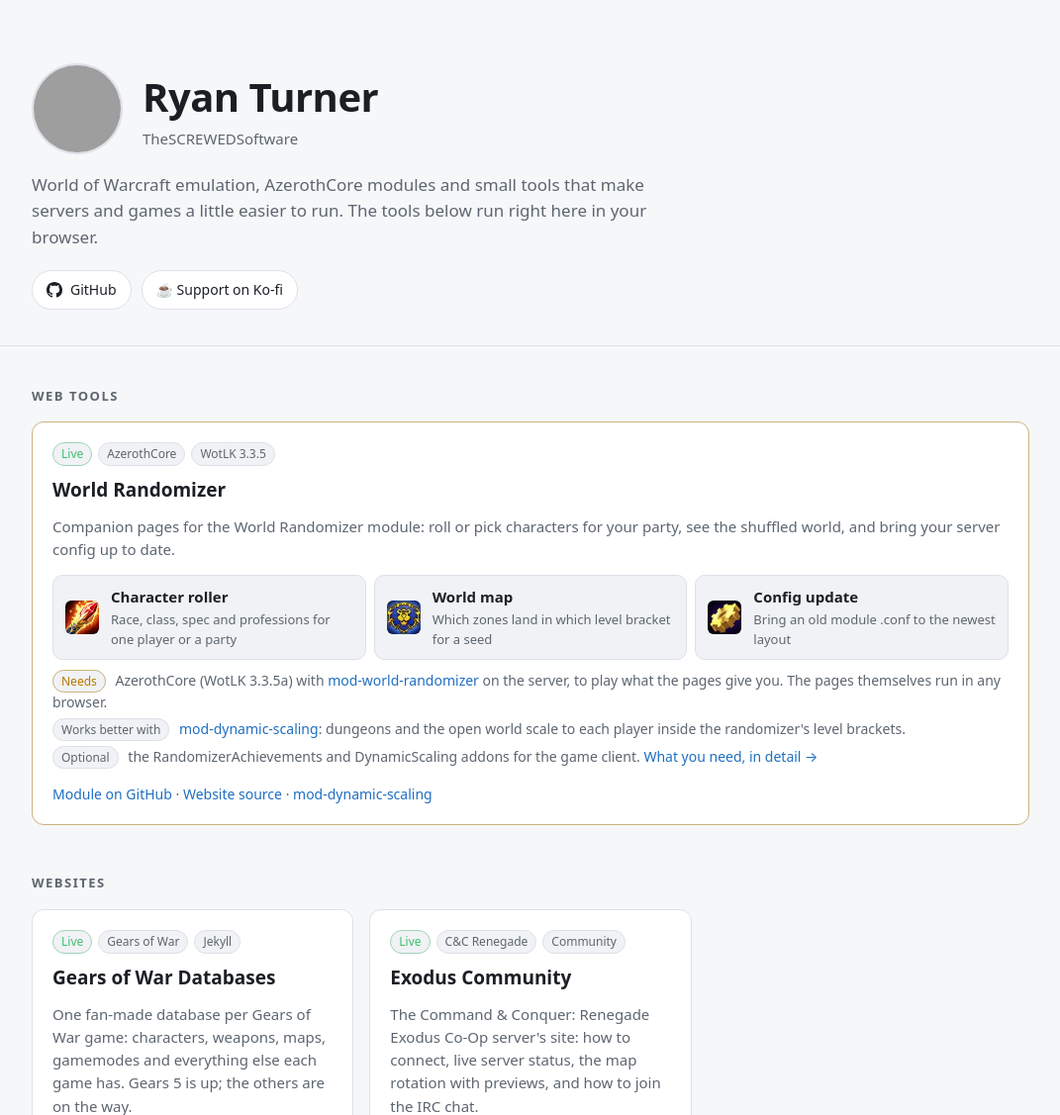
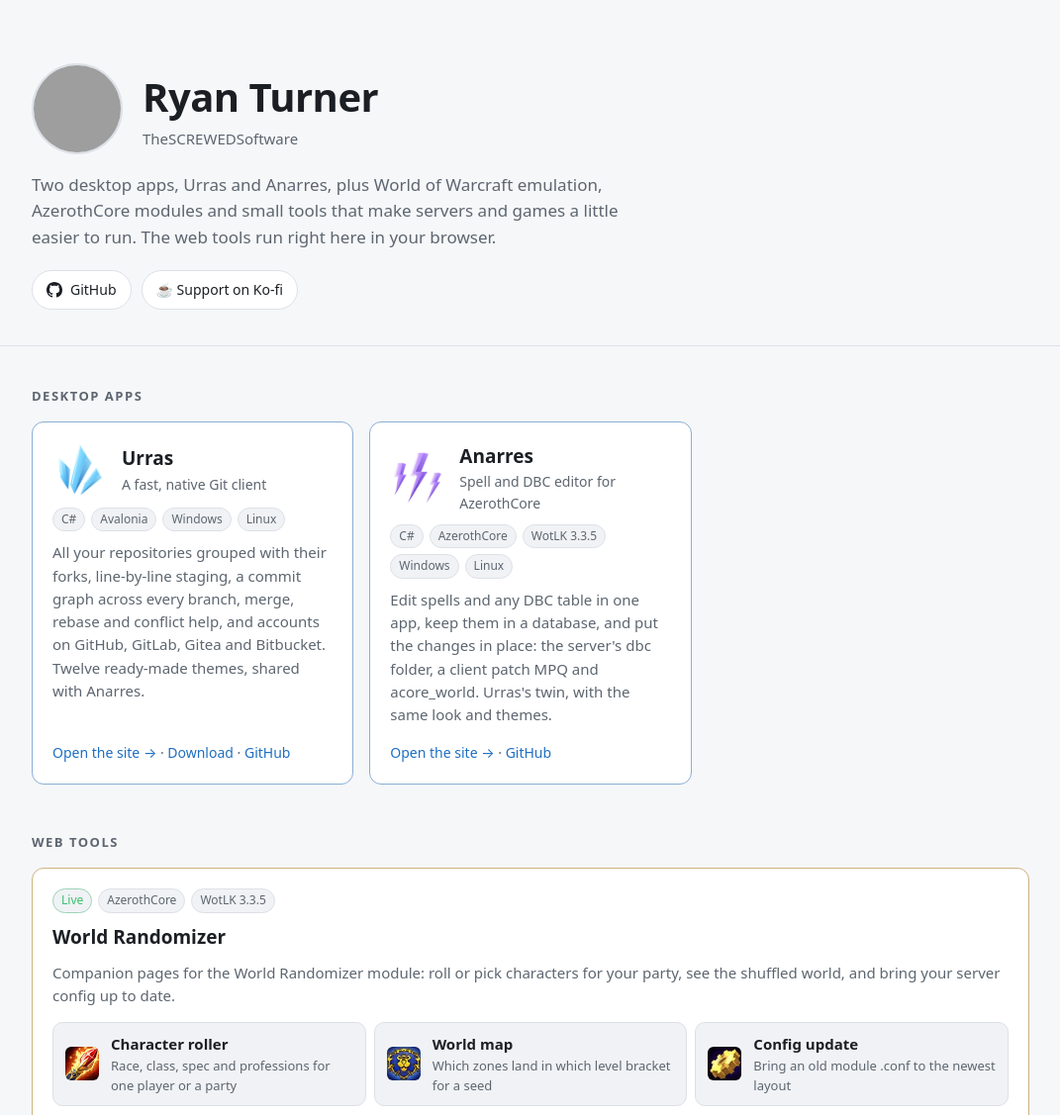
Before and after one commit to TheSCREWEDSoftware/TheSCREWEDSoftware.github.io, a plain HTML site: page index.html in a window 1280 px wide. Shown: the top 1127 px of the page at 99% size, without its empty margins (104-1175 px from the left). Drawn offline with Linux system fonts and the light colour scheme; grey boxes are pictures that could not be loaded.

Commit message:
Desktop apps first: Urras and Anarres
The page opens with the two desktop apps, each with its icon, what it
does, and links to its site, download and GitHub. The intro and the
description mention them too.

Co-Authored-By: Claude Opus 5.5 <noreply@anthropic.com>

```diff
--- a/index.html
+++ b/index.html
@@ -4,8 +4,8 @@
 <meta charset="utf-8">
 <meta name="viewport" content="width=device-width, initial-scale=1">
 <title>Ryan Turner · TheSCREWEDSoftware</title>
-<meta name="description" content="Tools and projects by Ryan Turner (TheSCREWEDSoftware): World of Warcraft emulation,
-  AzerothCore modules and other small utilities.">
+<meta name="description" content="Tools and projects by Ryan Turner (TheSCREWEDSoftware): Urras, a Git client, and
+  Anarres, a spell and DBC editor, plus World of Warcraft emulation, AzerothCore modules and other small utilities.">
 <style>
   :root {
     --bg: #0f1114;
@@ -89,6 +89,10 @@
   .rel .tag { margin-right: 6px; }
   .card.archived { opacity: 0.75; }
   .tag.arch { color: #d9822b; border-color: color-mix(in srgb, #d9822b 45%, var(--line)); }
+  .card.app { border-color: color-mix(in srgb, var(--accent-2) 45%, var(--line)); }
+  .app-head { display: flex; gap: 14px; align-items: center; }
+  .app-head img { width: 56px; height: 56px; flex: none; }
+  .app-head .sub { color: var(--muted); font-size: 14px; }
   footer .made { margin-top: 6px; font-size: 13px; }
   footer { padding: 40px 0 48px; color: var(--muted); font-size: 14px; border-top: 1px solid var(--line);
     margin-top: 40px; }
@@ -106,8 +110,8 @@
         <div class="handle">TheSCREWEDSoftware</div>
       </div>
     </div>
-    <p class="lead">World of Warcraft emulation, AzerothCore modules and small tools that make servers and games a
-      little easier to run. The tools below run right here in your browser.</p>
+    <p class="lead">Two desktop apps, Urras and Anarres, plus World of Warcraft emulation, AzerothCore modules and small
+      tools that make servers and games a little easier to run. The web tools run right here in your browser.</p>
     <div class="links">
       <a class="btn" href="https://github.com/TheSCREWEDSoftware">
         <svg viewBox="0 0 16 16" aria-hidden="true"><path d="M8 0C3.58 0 0 3.58 0 8c0 3.54 2.29 6.53
@@ -124,6 +128,38 @@
 </header>
 
 <main class="wrap">
+  <section id="apps">
+    <h2>Desktop apps</h2>
+    <div class="grid">
+      <article class="card app">
+        <div class="app-head">
+          <img src="img/urras.png" alt="Urras icon: three shards of ice">
+          <div><h3>Urras</h3><div class="sub">A fast, native Git client</div></div>
+        </div>
+        <div class="tags"><span class="tag">C#</span><span class="tag">Avalonia</span>
+          <span class="tag">Windows</span><span class="tag">Linux</span></div>
+        <p>All your repositories grouped with their forks, line-by-line staging, a commit graph across every branch,
+          merge, rebase and conflict help, and accounts on GitHub, GitLab, Gitea and Bitbucket. Twelve ready-made
+          themes, shared with Anarres.</p>
+        <p class="more"><a href="/Urras/">Open the site &rarr;</a> &middot;
+          <a href="https://github.com/TheSCREWEDSoftware/Urras/releases/latest">Download</a> &middot;
+          <a href="https://github.com/TheSCREWEDSoftware/Urras">GitHub</a></p>
+      </article>
+      <article class="card app">
+        <div class="app-head">
+          <img src="img/anarres.png" alt="Anarres icon: three purple lightning bolts">
+          <div><h3>Anarres</h3><div class="sub">Spell and DBC editor for AzerothCore</div></div>
+        </div>
+        <div class="tags"><span class="tag">C#</span><span class="tag">AzerothCore</span>
+          <span class="tag">WotLK 3.3.5</span><span class="tag">Windows</span><span class="tag">Linux</span></div>
+        <p>Edit spells and any DBC table in one app, keep them in a database, and put the changes in place: the
+          server's dbc folder, a client patch MPQ and acore_world. Urras's twin, with the same look and themes.</p>
+        <p class="more"><a href="/Anarres/">Open the site &rarr;</a> &middot;
+          <a href="https://github.com/TheSCREWEDSoftware/Anarres">GitHub</a></p>
+      </article>
+    </div>
+  </section>
+
   <section id="tools">
     <h2>Web tools</h2>
     <div class="grid">
```
Also changed, not shown: img/anarres.png (added), img/urras.png (added).
